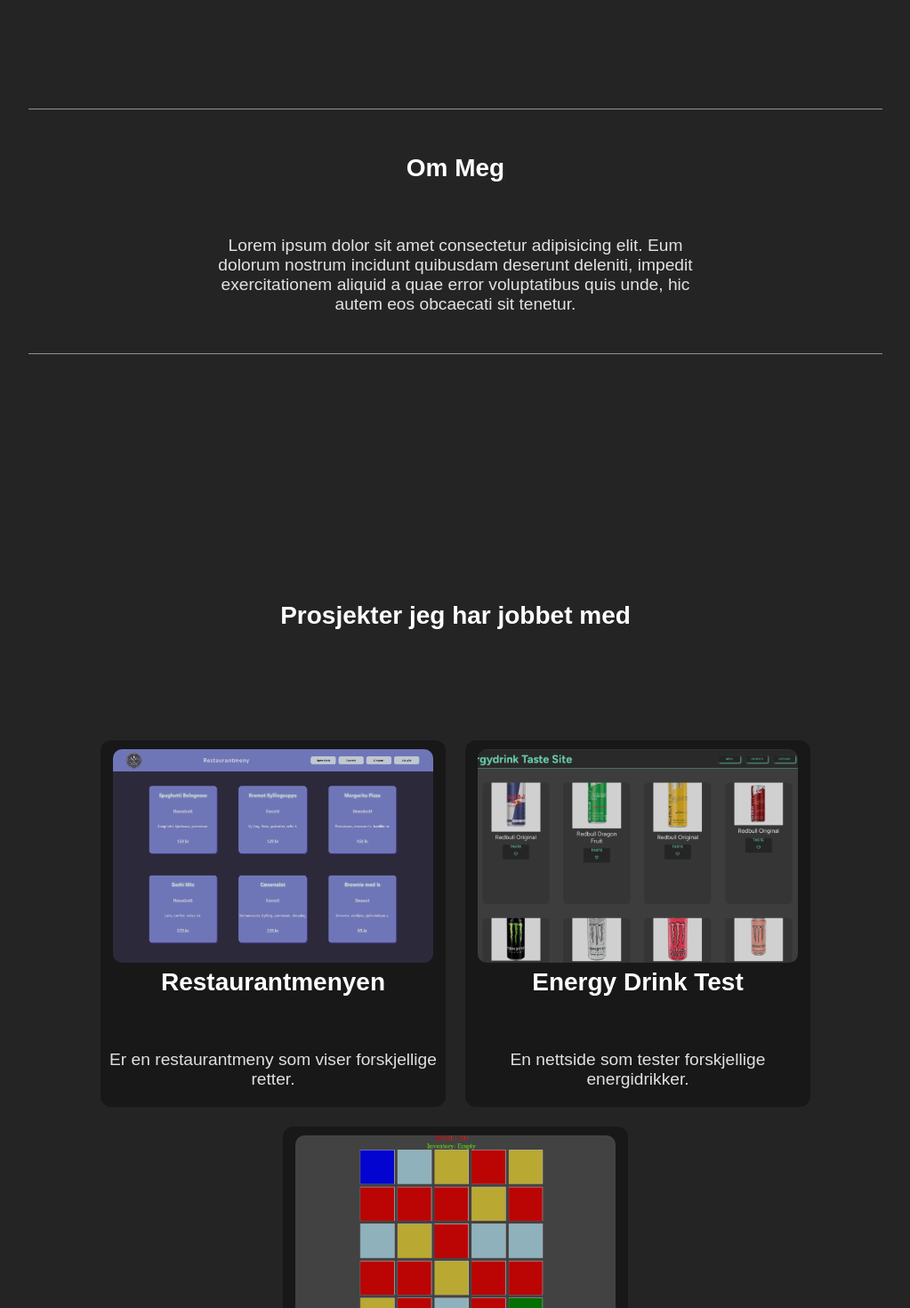
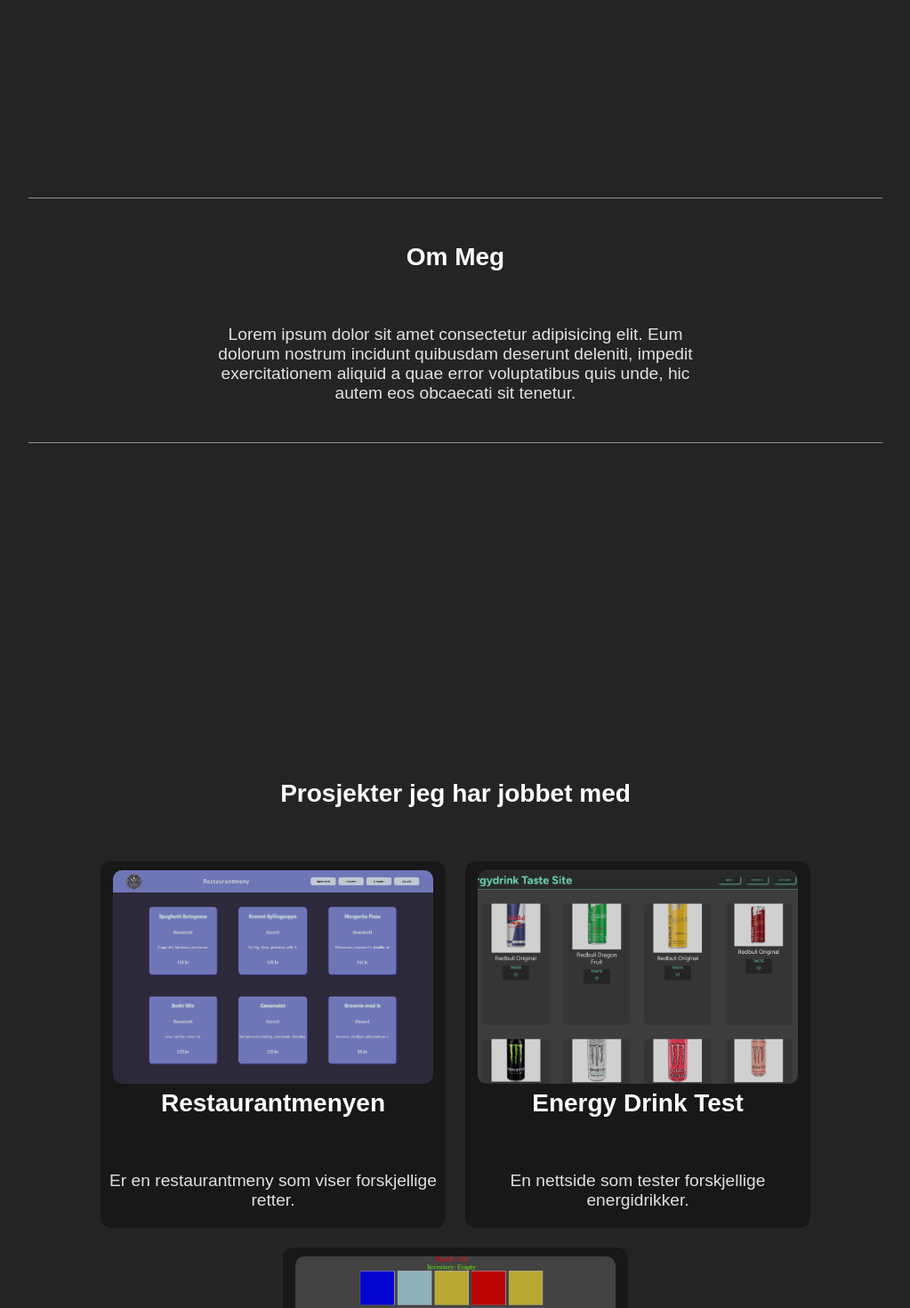
Before and after one commit to Jostein24sfj/react-portefolie, a React (Vite) app: page / in a window 1280 px wide. Shown: the part 740-2210 px from the top of the page at 89% size, without its empty margins (128-1151 px from the left). Built offline with nearby package versions, Linux system fonts and the light colour scheme.

Commit message:
added function to header buttons. Working now!

```diff
--- a/src/AboutMe/AboutMe.jsx
+++ b/src/AboutMe/AboutMe.jsx
@@ -3,6 +3,7 @@ import "./AboutMe.css";
 export default function AboutMe () {
   return (
     <>
+    <section id="aboutMe">
     <div className="aboutMeContent">
       <h2>Om Meg</h2>
       <div className="aboutMeP">
@@ -15,6 +16,7 @@ export default function AboutMe () {
         </p>
       </div>
     </div>
+    </section>
       </>
   );
 }
--- a/src/App.jsx
+++ b/src/App.jsx
@@ -10,7 +10,8 @@ export default function App() {
     <>
             {/* <DarkMode /> */}
       <div>
-          <Header/>
+      <div id="top"></div> {/* Invisible div to mark the top of the page */}
+          <Header />
         <main>
         <br />
           <br />
--- a/src/Contact/Contact.jsx
+++ b/src/Contact/Contact.jsx
@@ -38,6 +38,8 @@ export default function Contact() {
   };
 
   return (
+    <section id="contact">
+
     <div className="contactSection">
       <h2>Kontakt Meg</h2>
       <form onSubmit={handleSubmit} className="contactForm">
@@ -67,5 +69,6 @@ export default function Contact() {
         <button type="submit">Send</button>
       </form>
     </div>
+    </section>
   );
 }
--- a/src/Header/Header.css
+++ b/src/Header/Header.css
@@ -2,6 +2,10 @@
     margin: 0;
     padding: 0;
     box-sizing: border-box;
+  }
+
+  section {
+    padding-top: 100px; /* Adjust based on header height */
   }
 
   header {
--- a/src/Header/Header.jsx
+++ b/src/Header/Header.jsx
@@ -1,27 +1,26 @@
 import { useState } from "react";
 import "./Header.css"
 
-export default function Header () {
-  const scrollToTop = () => {
-    window.scrollTo({ top: 0, behavior: "smooth" })
+export default function Header() {
+  const scrollToSection = (id) => {
+    const section = document.getElementById(id);
+    if (section) {
+      section.scrollIntoView({ behavior: "smooth", block: "start" });
+    }
   };
 
-
-
-
-
   return (
-        <>
     <header>
       <div className="logoTheme">
-            <button className="logoBtn" onClick={scrollToTop}>portefolie</button>
+        <button className="logoBtn" onClick={() => scrollToSection("top")}>
+          portefolie
+        </button>
       </div>
       <div className="headerButtons">
-            <button className="headerBtn">Om meg</button>
-            <button className="headerBtn">Prosjekter</button>
-            <button className="headerBtn">Kontakt</button>
+        <button className="headerBtn" onClick={() => scrollToSection("aboutMe")}>Om meg</button>
+        <button className="headerBtn" onClick={() => scrollToSection("projects")}>Prosjekter</button>
+        <button className="headerBtn" onClick={() => scrollToSection("contact")}>Kontakt</button>
       </div>
     </header>
-        </>
-    )
+  );
 }
--- a/src/Prosjekter/Prosjekter.jsx
+++ b/src/Prosjekter/Prosjekter.jsx
@@ -10,6 +10,7 @@ export default function Prosjekter() {
 
   return (
     <>
+    <section id="projects">
   <h2>Prosjekter jeg har jobbet med</h2>
 <div className="allSections">
 <section className="section">
@@ -69,6 +70,8 @@ export default function Prosjekter() {
           </>
         )}
       </div>
+
+    </section>
     </>
   );
 }
```
Lines whose indentation alone changed are shown as unchanged.
